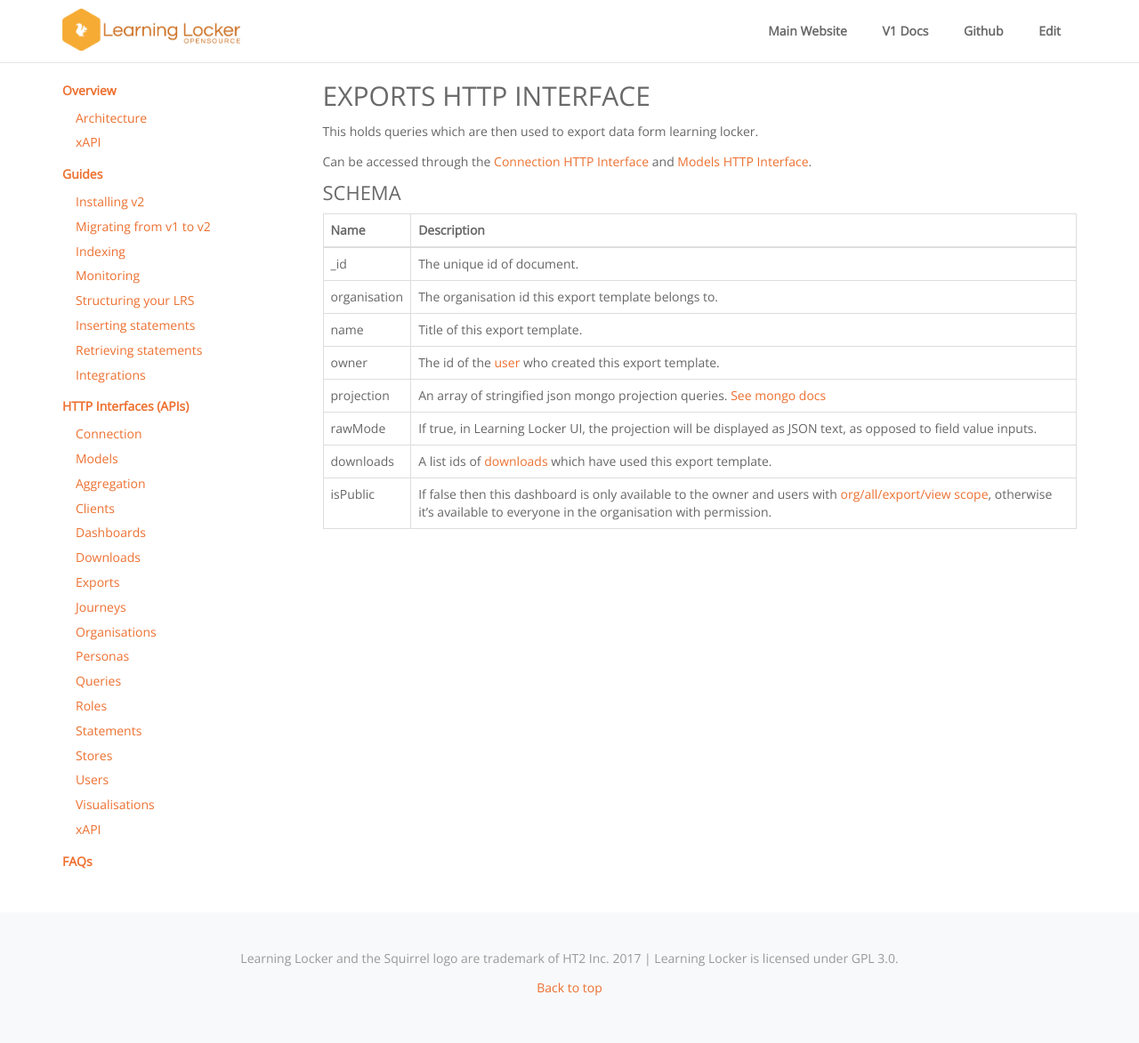
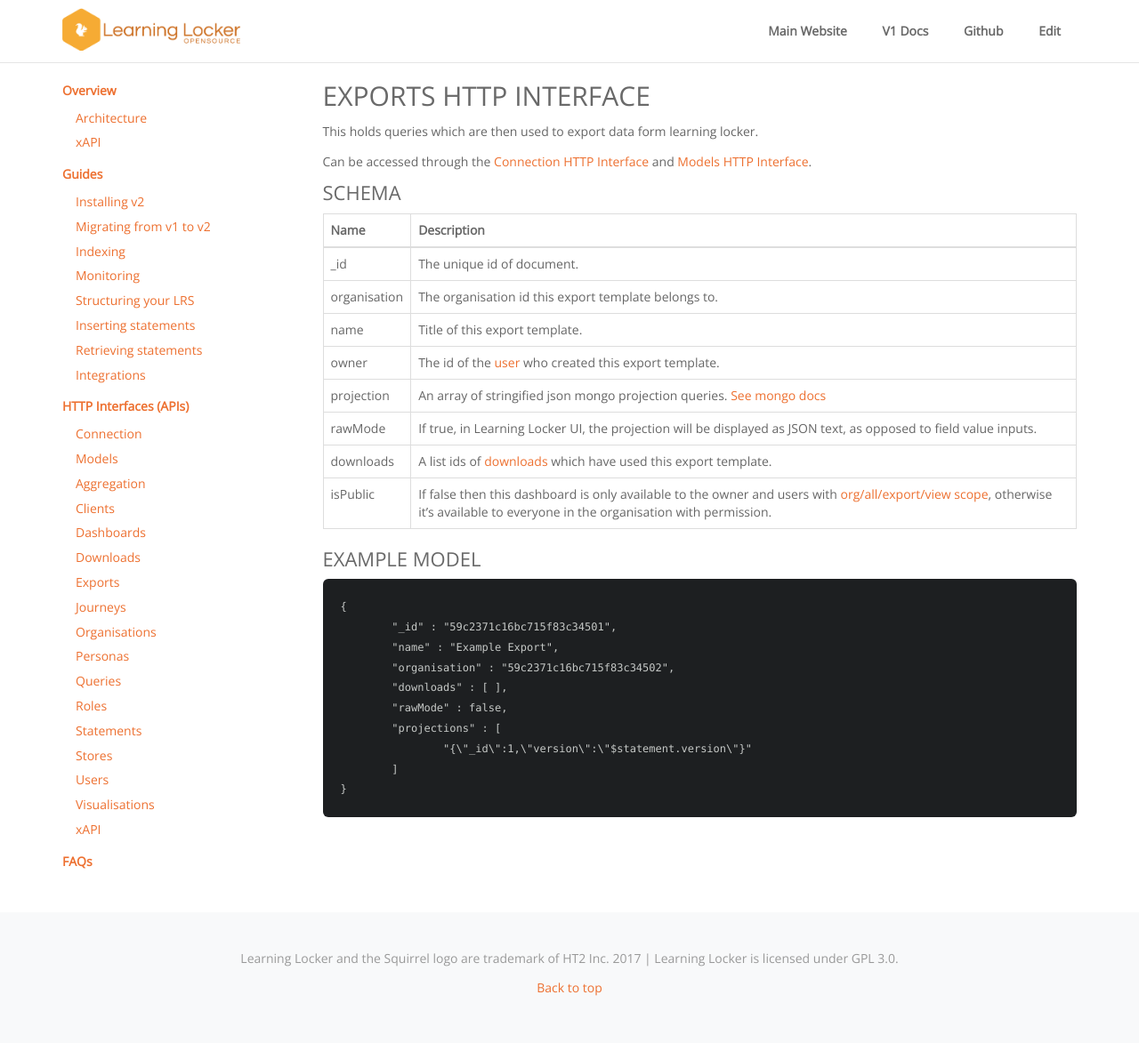
Before and after one commit to LearningLocker/docs, a Jekyll site: the page built from src/http-exports.md, in a window 1280 px wide. Shown: the whole page at 89% size. Built offline with Jekyll 4.4.1, drawn with Linux system fonts in a browser that asks for light colours; nearby versions of some CDN libraries; our own code applies the rules of GitHub Pages for plain Markdown files.

Commit message:
Adds export example.

````diff
--- a/src/http-exports.md
+++ b/src/http-exports.md
@@ -19,3 +19,18 @@
 rawMode | If true, in Learning Locker UI, the projection will be displayed as JSON text, as opposed to field value inputs.
 downloads | A list ids of [downloads](../http-downloads#schema) which have used this export template.
 isPublic | If false then this dashboard is only available to the owner and users with [org/all/export/view scope](../http-roles/#organisation-scopes), otherwise it's available to everyone in the organisation with permission.
+
+### Example Model
+
+```json
+{
+	"_id" : "59c2371c16bc715f83c34501",
+	"name" : "Example Export",
+	"organisation" : "59c2371c16bc715f83c34502",
+	"downloads" : [ ],
+	"rawMode" : false,
+	"projections" : [
+		"{\"_id\":1,\"version\":\"$statement.version\"}"
+	]
+}
+```
````
